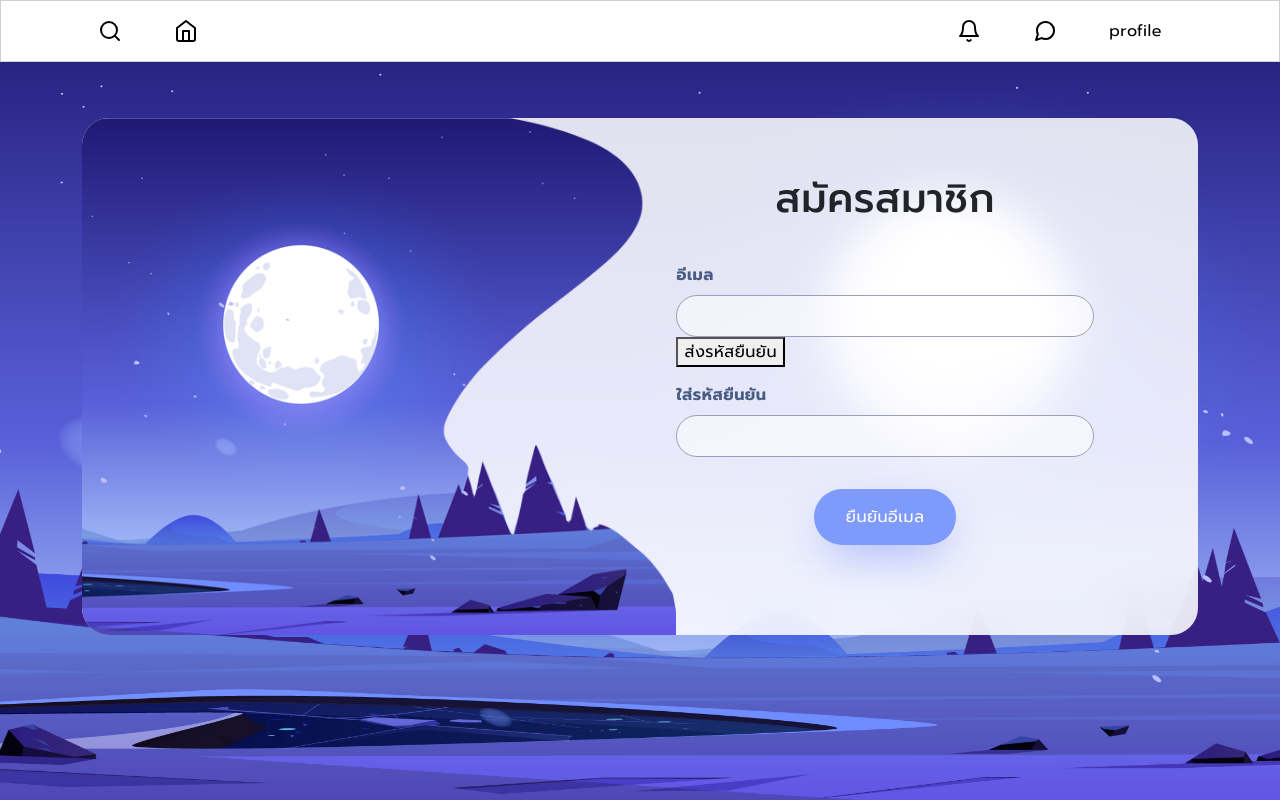
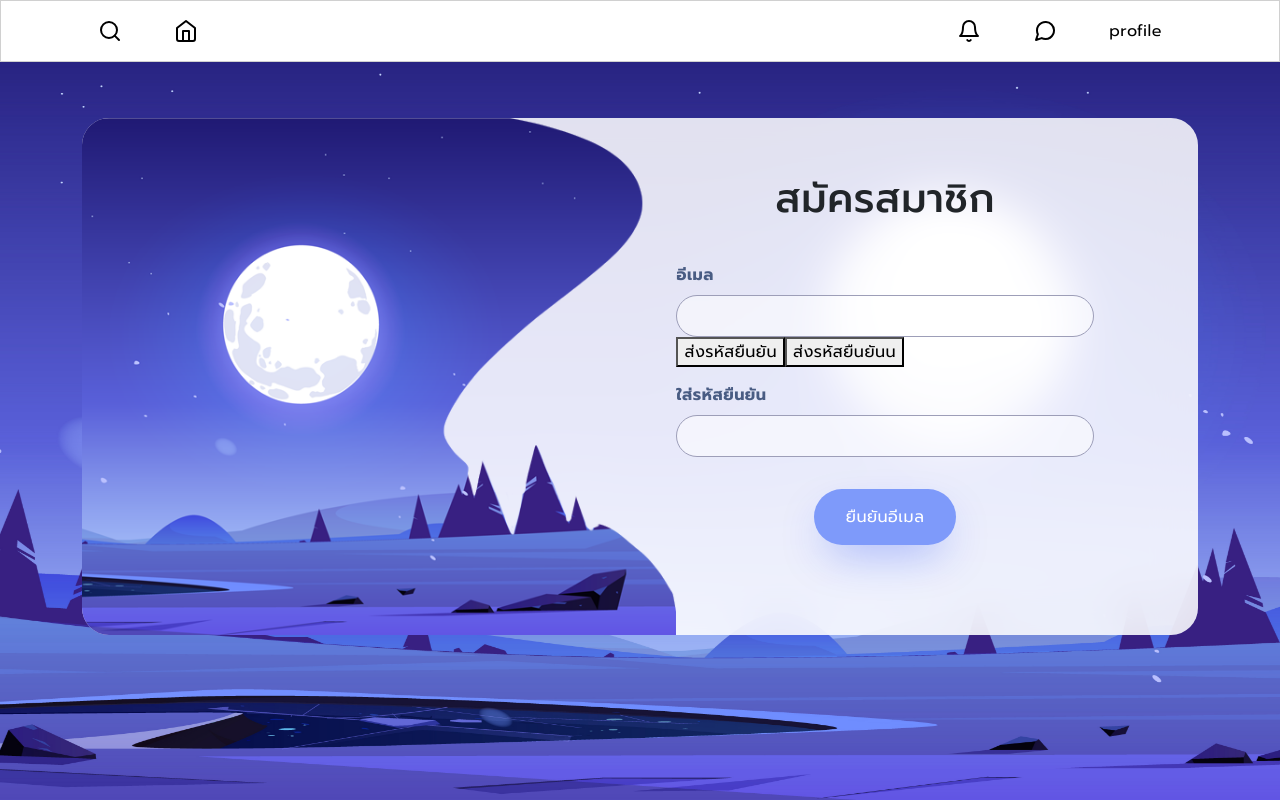
Before and after one commit to KittiphongChampa/React_Project, a React (Create React App) app: page /register_M in a window 1280 px wide. Built offline with nearby package versions, Linux system fonts and the light colour scheme.

Commit message:
regiter_edit

```diff
--- a/src/screens/Register_M.js
+++ b/src/screens/Register_M.js
@@ -1,6 +1,6 @@
 
 import { createTheme, ThemeProvider } from "@mui/material/styles";
-import React, { useState, useEffect,useRef } from "react";
+import React, { useState, useEffect, useRef } from "react";
 
 // ของข้อย
 
@@ -19,7 +19,6 @@ const title = 'สมัครสมาชิก';
 
 
 export default function SignIn() {
-    const test = '';
     const emailRef = useRef(null);
     const passRef = useRef(null);
 
@@ -43,12 +42,16 @@ export default function SignIn() {
                             <div class="input-login-box">
                                 <h1>{title} </h1>
                                 <form>
-                                    <DefaultInput headding='อีเมล' type='email' ref={emailRef } />
-                                    <DefaultInput headding='ใส่รหัสยืนยัน' type='text' ref={passRef } />
+                                    <DefaultInput headding='อีเมล' type='email' ref={emailRef} />
+                                    <button type='submit'>ส่งรหัสยืนยันน</button>
+                                </form>
+                                <form>
+                                    <DefaultInput headding='ใส่รหัสยืนยัน' type='text' ref={passRef} />
                                     <div class="text-align-center">
                                         <button class="lightblue-btn" type="submit">ยืนยันอีเมล</button>
                                     </div>
                                 </form>
+
 
                             </div>
                         </div>
```
Lines whose indentation alone changed are shown as unchanged.
